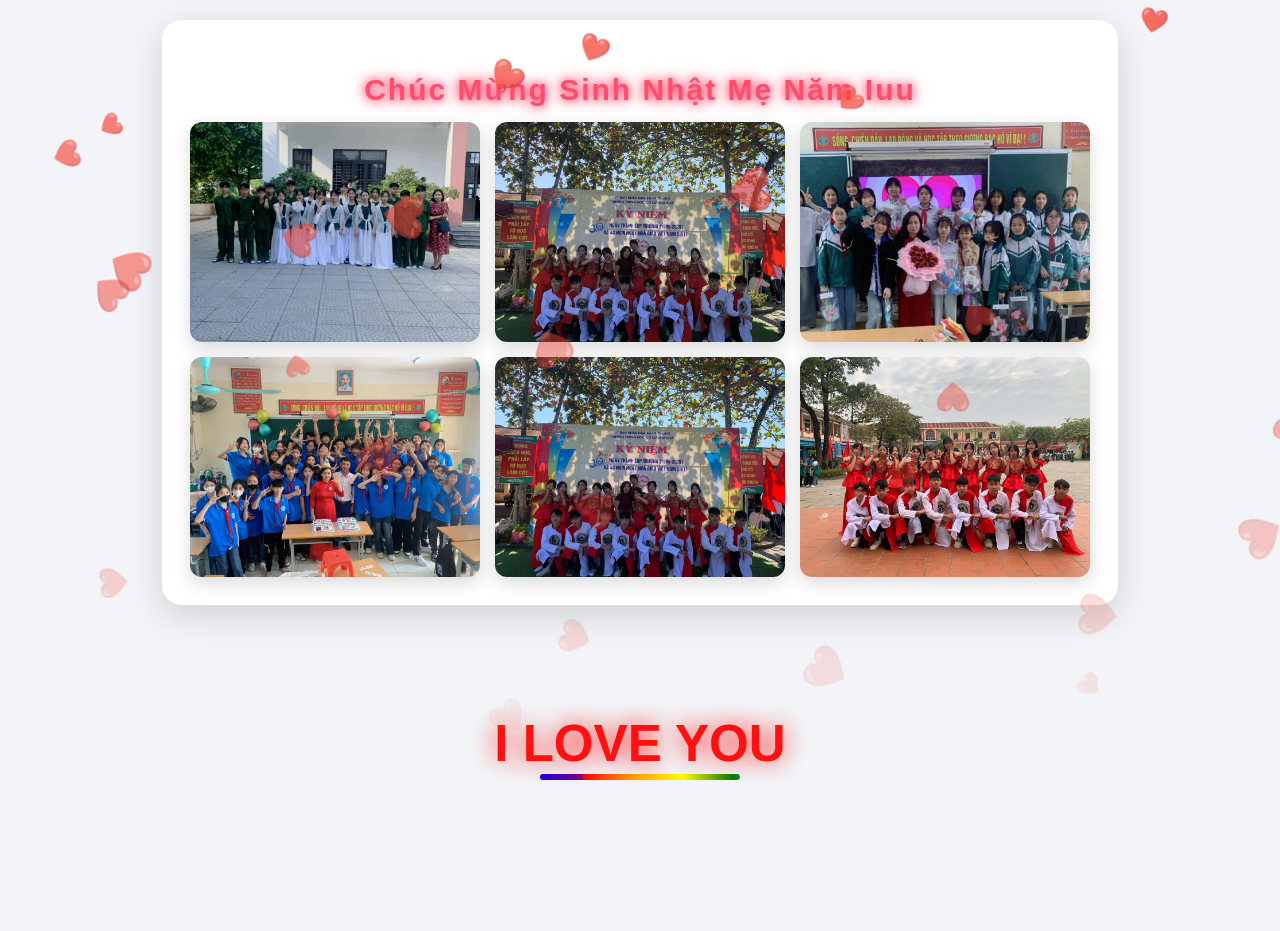
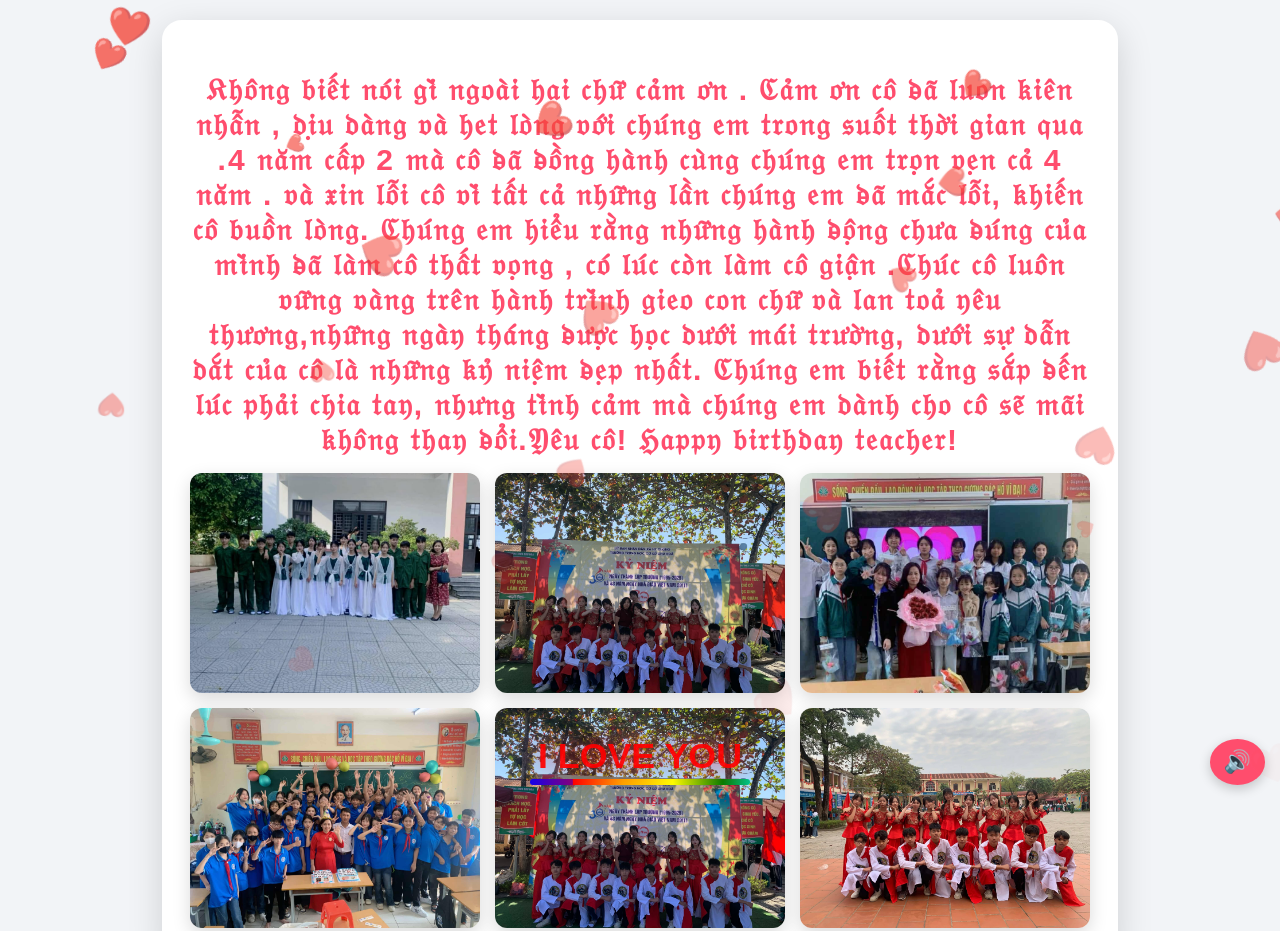
Before and after one commit to linhnguyen280311/f, a plain HTML site: page index.html in a window 1280 px wide. Shown: the top 931 px of the page. Before the commit the page ends 800 px from the top, so only its background shows below. Drawn offline with Linux system fonts and the light colour scheme.

Commit message:
Change birthday title and add music button
Updated birthday greeting and added music control functionality.

```diff
--- a/index.html
+++ b/index.html
@@ -2,7 +2,7 @@
 <html lang="vi">
 <head>
 <meta charset="utf-8">
-<title>chúc mừng sinh nhật mẹ Năm iuu</title>
+<title>Happy Birthday</title>
 <style>
     body {
         font-family: Arial, sans-serif;
@@ -43,59 +43,54 @@
         border-radius: 12px;
         box-shadow: 0 6px 18px rgba(0,0,0,0.15);
     }
-@keyframes neonBlink {
-    0%, 100% { text-shadow: 0 0 8px #ff4d6d, 0 0 16px #ff4d6d; opacity: 1; }
-    50% { text-shadow: 0 0 2px #ff4d6d; opacity: 0.4; }
-}
-h2 {
-    animation: neonBlink 1s infinite;
-}
+</style>
+</head>
+<body>
+
+<div class="khung-anh">
+    <h2>𝔎𝔥𝔬̂𝔫𝔤 𝔟𝔦𝔢̂́𝔱 𝔫𝔬́𝔦 𝔤𝔦̀ 𝔫𝔤𝔬𝔞̀𝔦 𝔥𝔞𝔦 𝔠𝔥𝔲̛̃ 𝔠𝔞̉𝔪 𝔬̛𝔫 . ℭ𝔞̉𝔪 𝔬̛𝔫 𝔠𝔬̂ 𝔡̵𝔞̃ 𝔩𝔲𝔬𝔫 𝔨𝔦𝔢̂𝔫 𝔫𝔥𝔞̂̃𝔫 , 𝔡𝔦̣𝔲 𝔡𝔞̀𝔫𝔤 𝔳𝔞̀ 𝔥𝔢𝔱 𝔩𝔬̀𝔫𝔤 𝔳𝔬̛́𝔦 𝔠𝔥𝔲́𝔫𝔤 𝔢𝔪 𝔱𝔯𝔬𝔫𝔤 𝔰𝔲𝔬̂́𝔱 𝔱𝔥𝔬̛̀𝔦 𝔤𝔦𝔞𝔫 𝔮𝔲𝔞 .4 𝔫𝔞̆𝔪 𝔠𝔞̂́𝔭 2 𝔪𝔞̀ 𝔠𝔬̂ 𝔡̵𝔞̃ 𝔡̵𝔬̂̀𝔫𝔤 𝔥𝔞̀𝔫𝔥 𝔠𝔲̀𝔫𝔤 𝔠𝔥𝔲́𝔫𝔤 𝔢𝔪 𝔱𝔯𝔬̣𝔫 𝔳𝔢̣𝔫 𝔠𝔞̉ 4 𝔫𝔞̆𝔪 .  𝔳𝔞̀ 𝔵𝔦𝔫 𝔩𝔬̂̃𝔦 𝔠𝔬̂ 𝔳𝔦̀ 𝔱𝔞̂́𝔱 𝔠𝔞̉ 𝔫𝔥𝔲̛̃𝔫𝔤 𝔩𝔞̂̀𝔫 𝔠𝔥𝔲́𝔫𝔤 𝔢𝔪 𝔡̵𝔞̃ 𝔪𝔞̆́𝔠 𝔩𝔬̂̃𝔦, 𝔨𝔥𝔦𝔢̂́𝔫 𝔠𝔬̂ 𝔟𝔲𝔬̂̀𝔫 𝔩𝔬̀𝔫𝔤. ℭ𝔥𝔲́𝔫𝔤 𝔢𝔪 𝔥𝔦𝔢̂̉𝔲 𝔯𝔞̆̀𝔫𝔤 𝔫𝔥𝔲̛̃𝔫𝔤 𝔥𝔞̀𝔫𝔥 𝔡̵𝔬̣̂𝔫𝔤 𝔠𝔥𝔲̛𝔞 𝔡̵𝔲́𝔫𝔤 𝔠𝔲̉𝔞 𝔪𝔦̀𝔫𝔥 𝔡̵𝔞̃ 𝔩𝔞̀𝔪 𝔠𝔬̂ 𝔱𝔥𝔞̂́𝔱 𝔳𝔬̣𝔫𝔤 , 𝔠𝔬́ 𝔩𝔲́𝔠 𝔠𝔬̀𝔫 𝔩𝔞̀𝔪 𝔠𝔬̂ 𝔤𝔦𝔞̣̂𝔫 .ℭ𝔥𝔲́𝔠 𝔠𝔬̂ 𝔩𝔲𝔬̂𝔫 𝔳𝔲̛̃𝔫𝔤 𝔳𝔞̀𝔫𝔤 𝔱𝔯𝔢̂𝔫 𝔥𝔞̀𝔫𝔥 𝔱𝔯𝔦̀𝔫𝔥 𝔤𝔦𝔢𝔬 𝔠𝔬𝔫 𝔠𝔥𝔲̛̃ 𝔳𝔞̀ 𝔩𝔞𝔫 𝔱𝔬𝔞̉ 𝔶𝔢̂𝔲 𝔱𝔥𝔲̛𝔬̛𝔫𝔤,𝔫𝔥𝔲̛̃𝔫𝔤 𝔫𝔤𝔞̀𝔶 𝔱𝔥𝔞́𝔫𝔤 𝔡̵𝔲̛𝔬̛̣𝔠 𝔥𝔬̣𝔠 𝔡𝔲̛𝔬̛́𝔦 𝔪𝔞́𝔦 𝔱𝔯𝔲̛𝔬̛̀𝔫𝔤, 𝔡𝔲̛𝔬̛́𝔦 𝔰𝔲̛̣ 𝔡𝔞̂̃𝔫 𝔡𝔞̆́𝔱 𝔠𝔲̉𝔞 𝔠𝔬̂ 𝔩𝔞̀ 𝔫𝔥𝔲̛̃𝔫𝔤 𝔨𝔶̉ 𝔫𝔦𝔢̣̂𝔪 𝔡̵𝔢̣𝔭 𝔫𝔥𝔞̂́𝔱. ℭ𝔥𝔲́𝔫𝔤 𝔢𝔪 𝔟𝔦𝔢̂́𝔱 𝔯𝔞̆̀𝔫𝔤 𝔰𝔞̆́𝔭 𝔡̵𝔢̂́𝔫 𝔩𝔲́𝔠 𝔭𝔥𝔞̉𝔦 𝔠𝔥𝔦𝔞 𝔱𝔞𝔶, 𝔫𝔥𝔲̛𝔫𝔤 𝔱𝔦̀𝔫𝔥 𝔠𝔞̉𝔪 𝔪𝔞̀ 𝔠𝔥𝔲́𝔫𝔤 𝔢𝔪 𝔡𝔞̀𝔫𝔥 𝔠𝔥𝔬 𝔠𝔬̂ 𝔰𝔢̃ 𝔪𝔞̃𝔦 𝔨𝔥𝔬̂𝔫𝔤 𝔱𝔥𝔞𝔶 𝔡̵𝔬̂̉𝔦.𝔜𝔢̂𝔲 𝔠𝔬̂!  ℌ𝔞𝔭𝔭𝔶 𝔟𝔦𝔯𝔱𝔥𝔡𝔞𝔶 𝔱𝔢𝔞𝔠𝔥𝔢𝔯!</h2>
+
+    <div class="grid">
+        <img src="anh1.jpg">
+        <img src="anh2.jpg">
+        <img src="anh3.jpg">
+        <img src="anh4.jpg">
+        <img src="anh5.jpg">
+        <img src="anh6.jpg">
+    </div>
+</div>
+
+<div class="love-wrap">
+    <div class="love">I LOVE YOU</div>
+    <div class="led-bar"></div>
+</div>
+
+<style>
 @keyframes loveGlow {
     0% { opacity: 0.2; transform: scale(1); text-shadow: 0 0 5px red; }
     50% { opacity: 1; transform: scale(1.3); text-shadow: 0 0 20px red; }
     100% { opacity: 0.2; transform: scale(1); text-shadow: 0 0 5px red; }
 }
+.love-wrap {
+    position: fixed;
+    bottom: 15px;
+    left: 50%;
+    transform: translateX(-50%);
+    text-align: center;
+}
 .love {
-    text-align: center;
-    font-size: 40px;
+    font-size: 28px;
     font-weight: bold;
     color: red;
-    margin-bottom: 20px;
     animation: loveGlow 1.5s infinite;
-}
-@keyframes ledRun {
-    0% { background-position: 0 0; }
-    100% { background-position: 200px 0; }
-}
-.led-bar {
-    width: 80%;
-    height: 8px;
-    margin: 0 auto 25px auto;
-    border-radius: 20px;
-    background: linear-gradient(90deg, red, yellow, red);
-    background-size: 200px 100%;
-    animation: ledRun 1s linear infinite;
+    margin-bottom: 6px;
 }
 @keyframes ledRun {
     0% { background-position: 0 0; }
     100% { background-position: 300px 0; }
 }
-.love-wrap {
-    position: fixed;
-    bottom: 20px;
-    left: 50%;
-    transform: translateX(-50%);
-    text-align: center;
-}
-.love {
-    font-size: 40px;
-    font-weight: bold;
-    color: red;
-    animation: loveGlow 1.5s infinite;
-    margin-bottom: 8px;
-}
 .led-bar {
-    width: 200px;
+    width: 220px;
     height: 6px;
     margin: 0 auto;
     border-radius: 20px;
@@ -104,53 +99,70 @@ h2 {
     animation: ledRun 0.7s linear infinite;
 }
 </style>
-</head>
-<body>
-
-<div class="khung-anh">
-    <h2>Chúc Mừng Sinh Nhật Mẹ Năm Iuu</h2>
-
-    <div class="love-wrap">
-        <div class="love">I LOVE YOU</div>
-        <div class="led-bar"></div>
-    </div>
-
-        <div class="grid">
-
-        <img src="anh1.jpg">
-        <img src="anh2.jpg">
-        <img src="anh3.jpg">
-        <img src="anh4.jpg">
-        <img src="anh5.jpg">
-        <img src="anh6.jpg">
-
-    </div>
-</div>
+<button id="musicBtn">🔊</button>
+<audio id="bgMusic" src="music.mp3" loop></audio>
 
 <script>
-// Tạo hiệu ứng trái tim rơi
+const btn = document.getElementById('musicBtn');
+const music = document.getElementById('bgMusic');
+let playing = false;
+music.onended = () => {
+    music.currentTime = 0;
+    music.play();
+};
+btn.onclick = () => {
+    if (!playing) {
+        music.play();
+        btn.textContent = '🔈';
+        playing = true;
+    } else {
+        music.pause();
+        btn.textContent = '🔊';
+        playing = false;
+    }
+};
+</script>
+
+<style>
+#musicBtn {
+    position: fixed;
+    bottom: 15px;
+    right: 15px;
+    background: #ff4d6d;
+    border: none;
+    padding: 10px 14px;
+    border-radius: 50%;
+    font-size: 22px;
+    cursor: pointer;
+    color: white;
+    box-shadow: 0 4px 12px rgba(0,0,0,0.2);
+}
+#musicBtn:hover {
+    transform: scale(1.1);
+}
+</style>
+<script>
 function taoTraiTim() {
     const heart = document.createElement('div');
     heart.innerHTML = '❤️';
     heart.style.position = 'fixed';
     heart.style.left = Math.random() * window.innerWidth + 'px';
     heart.style.top = '-20px';
-    heart.style.fontSize = (20 + Math.random() * 20) + 'px';
+    heart.style.fontSize = (15 + Math.random() * 25) + 'px';
     heart.style.opacity = 0.8;
-    heart.style.animation = 'roi 3s linear forwards';
+    heart.style.pointerEvents = 'none';
+    heart.style.animation = 'roiTim 3s linear forwards';
     document.body.appendChild(heart);
-
     setTimeout(() => heart.remove(), 3000);
 }
-setInterval(taoTraiTim, 100);
+setInterval(taoTraiTim, 120);
 </script>
 
 <style>
-@keyframes roi {
+@keyframes roiTim {
     0% { transform: translateY(0) rotate(0deg); }
     100% { transform: translateY(100vh) rotate(360deg); opacity: 0; }
 }
 </style>
-
 </body>
 </html>
```
